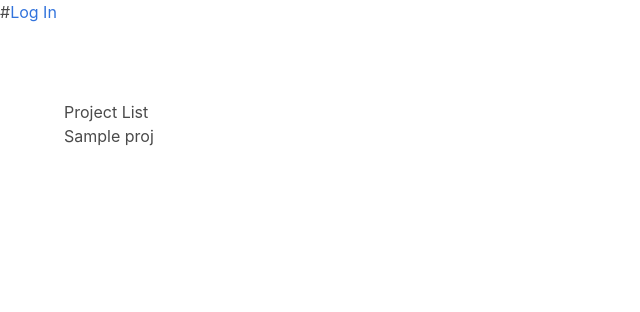
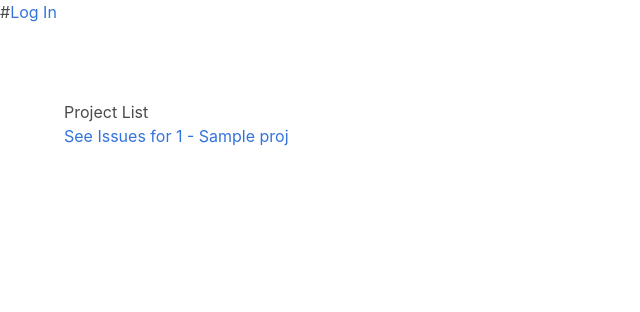
Before and after one commit to muellert/taigabuddy, a Flask app: template src/main/templates/projectlist.html.j2 in a window 1280 px wide. Shown: the top 312 px of the page, without its empty margins (0-640 px from the left). Run offline with Flask 2, Linux system fonts and the light colour scheme; the template is opened without the code that fills it: most values are stand-ins (such as "Sample title", 1, 10 or a date in 2020); parts of the project's set-up code (start-up, migrations or seed data) failed here and were passed over.

Commit message:
updated project list

```diff
--- a/src/main/templates/projectlist.html.j2
+++ b/src/main/templates/projectlist.html.j2
@@ -8,7 +8,7 @@
   <div class="projectlist">
   <ul>
   {% for proj in projects %}
-  <li>{{ proj }}</li>
+  <li><a href="{{ proj.issue_url }}"> See Issues for {{ proj.id }} - {{ proj.name }}</a></li>
   {% endfor %}
   </ul>
   </div>
```
